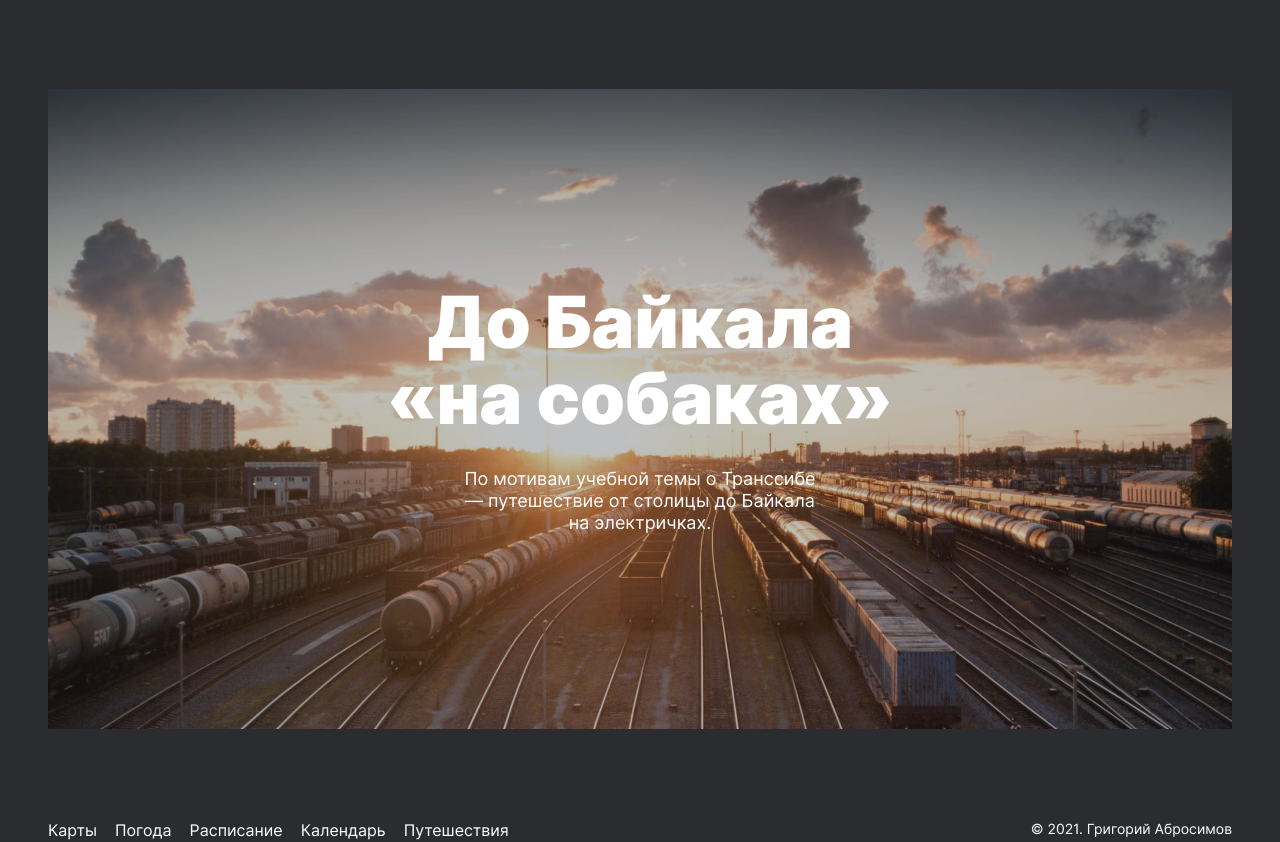
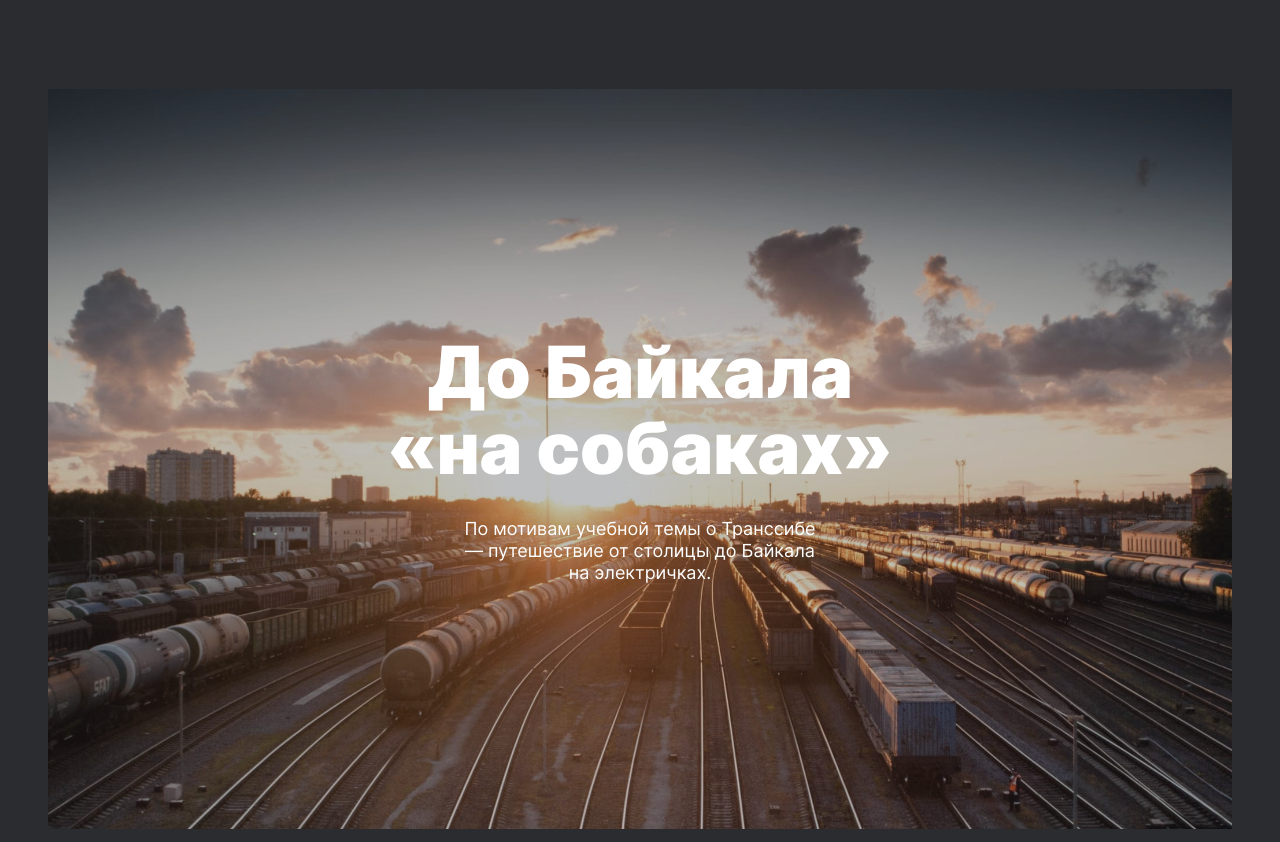
Before and after one commit to Gri25/russian-travel, a plain HTML site: page Index.html in a window 1280 px wide. Shown: the part 5875-6717 px from the top of the page. Drawn offline with Linux system fonts and the light colour scheme.

Commit message:
исправил

```diff
--- a/blocks/cover/__link/cover__link.css
+++ b/blocks/cover/__link/cover__link.css
@@ -45,3 +45,9 @@
     min-height: 640px;
   }
 }
+
+@media screen and (min-width: 1280px) {
+  .cover__link {
+    min-height: 740px;
+  }
+}
```
Also changed, not shown: Index.html (+2 -4 lines).
